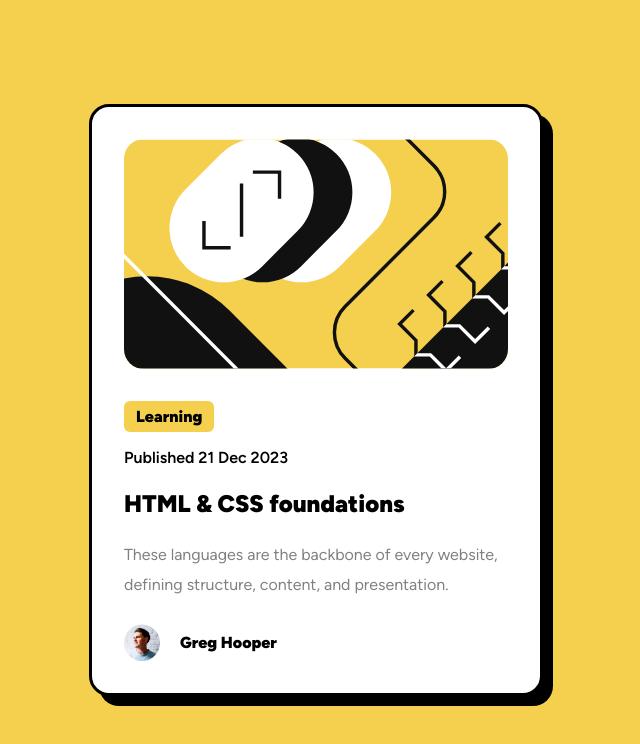
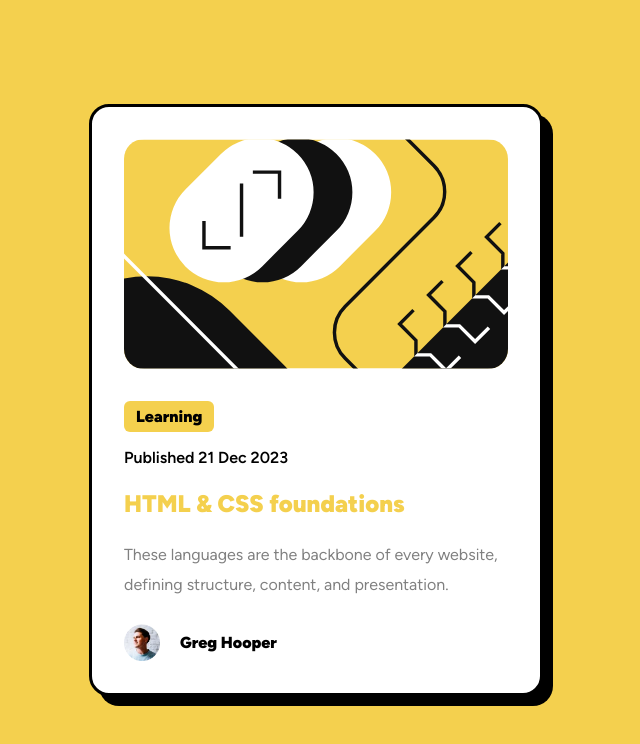
Before and after one commit to FabianoTerdenge/BlogPreviewCard, a plain HTML site: page index.html in a window 1280 px wide. In both pictures the pointer is over the element "HTML & CSS foundations". Shown: the whole page, without its empty margins (324-964 px from the left). Drawn offline with Linux system fonts and the light colour scheme.

Commit message:
add hover to h1

```diff
--- a/style.css
+++ b/style.css
@@ -39,6 +39,10 @@ h1{
     font-weight: 900;
     font-size: 24px;
     margin: 6px 0px;
+}
+h1:hover{
+    color: var(--custom-Yellow);
+    cursor: pointer;
 }
 .timedate{
     font-family: FigtreeVar;
```
